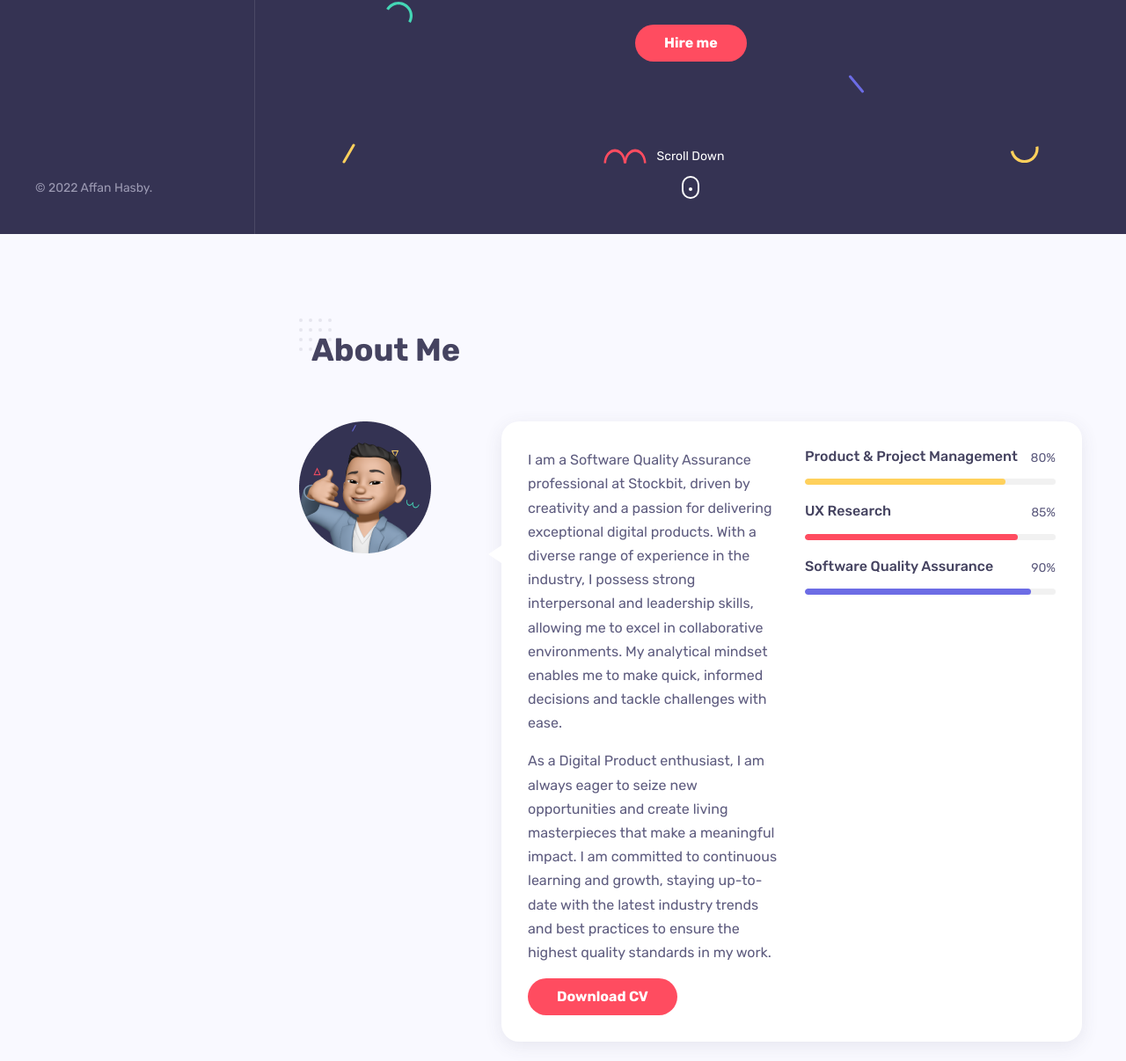
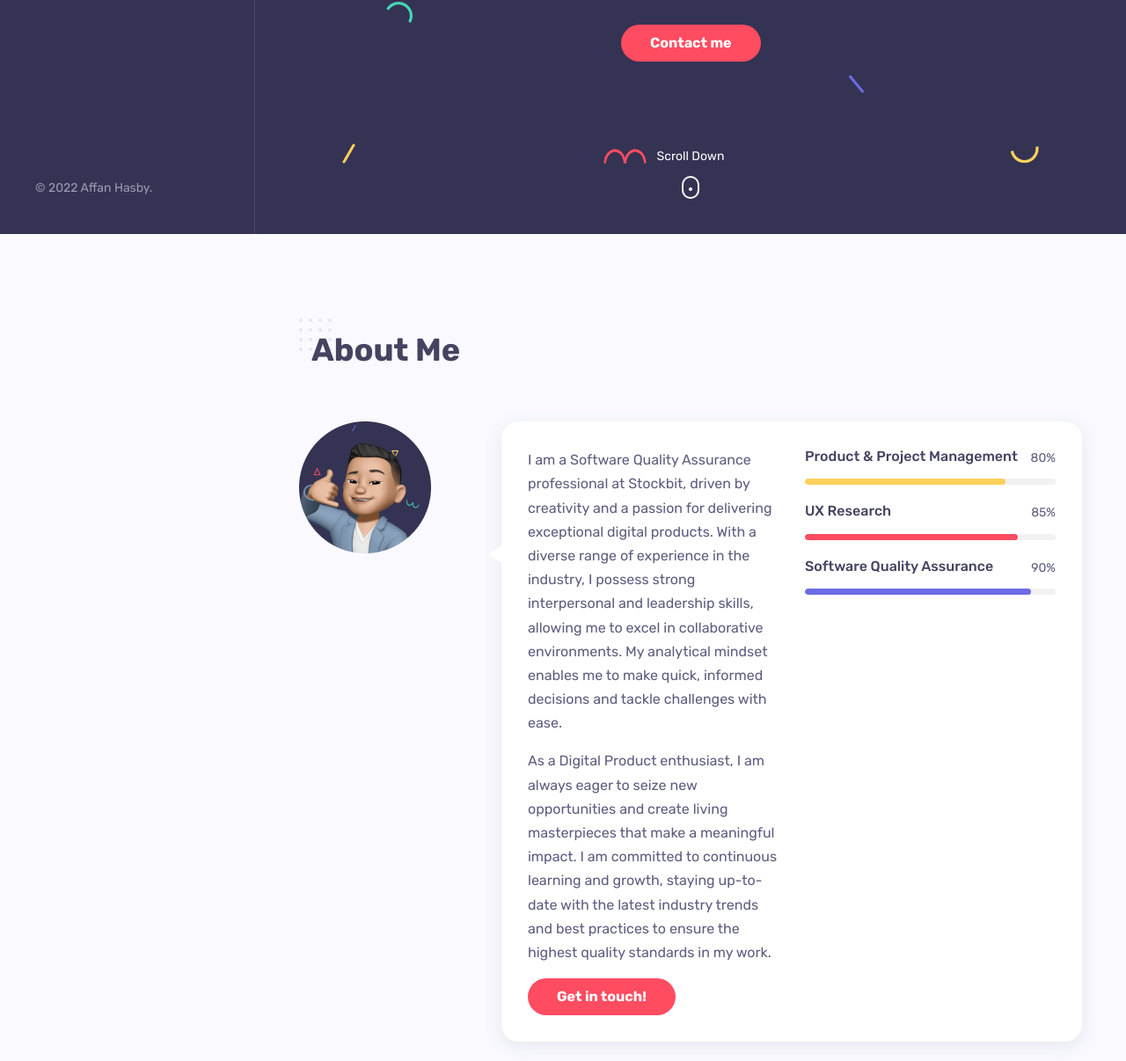
Before and after one commit to affanhasby/affanhasby.github.io, a plain HTML site: page index.html in a window 1280 px wide. Shown: the part 534-1740 px from the top of the page at 88% size. Drawn offline with Linux system fonts and the light colour scheme.

Commit message:
update button

```diff
--- a/index.html
+++ b/index.html
@@ -174,7 +174,7 @@
 
 					<!-- buttons -->
 					<div class="mt-4">
-						<a href="#" onclick="openChat(); return false;" class="btn btn-default">Hire me</a>
+						<a href="#" onclick="openChat(); return false;" class="btn btn-default">Contact me</a>
 					</div>
 				</div>
 
@@ -290,7 +290,7 @@
 										staying up-to-date with the latest industry trends and best practices to ensure the highest quality
 										standards in my work. </p>
 									<div class="mt-3">
-										<a href="" class="btn btn-default">Download CV</a>
+										<a href="#" onclick="openChat(); return false;" class="btn btn-default">Get in touch!</a>
 									</div>
 									<div class="spacer d-md-none d-lg-none" data-height="30"></div>
 								</div>
```
